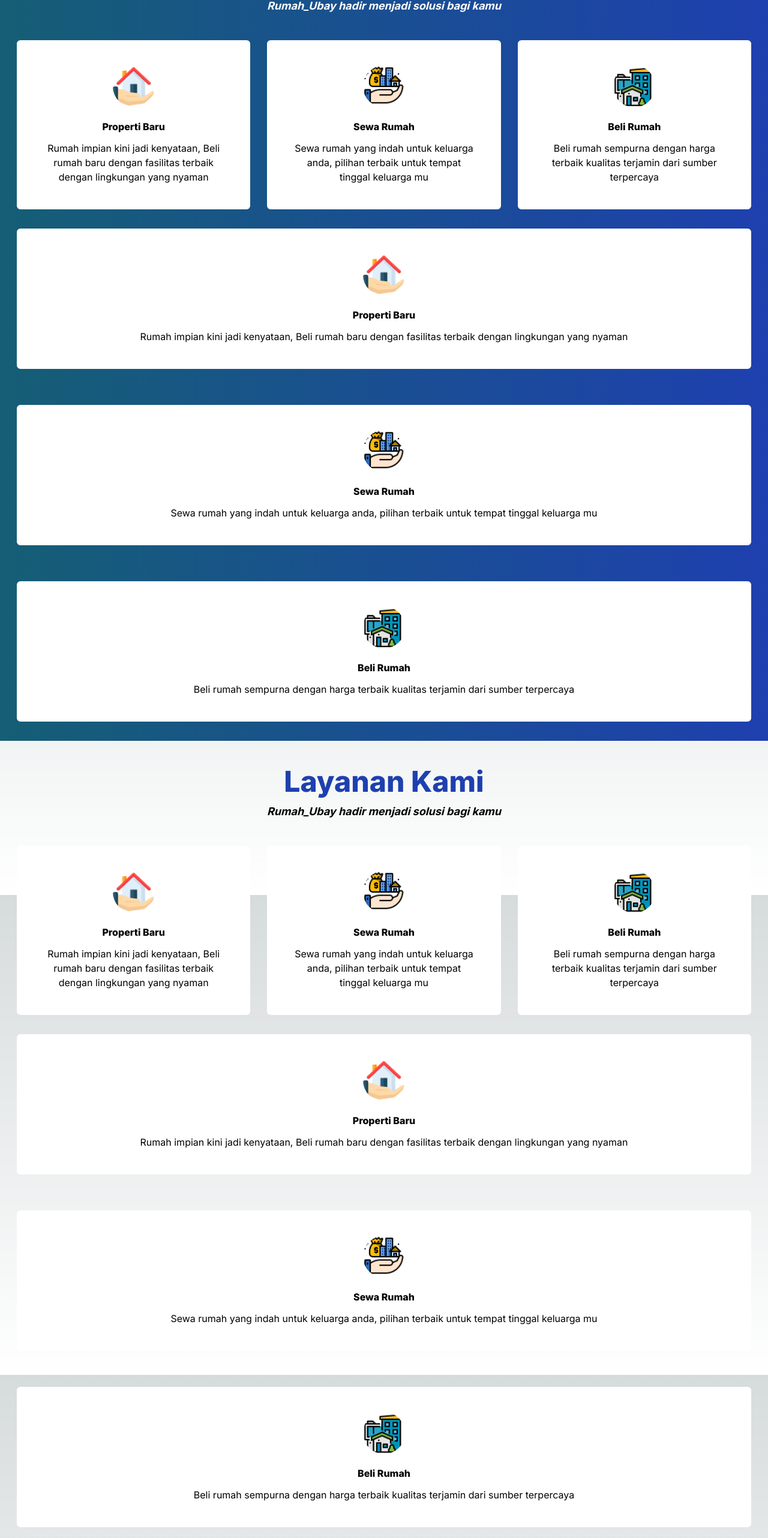
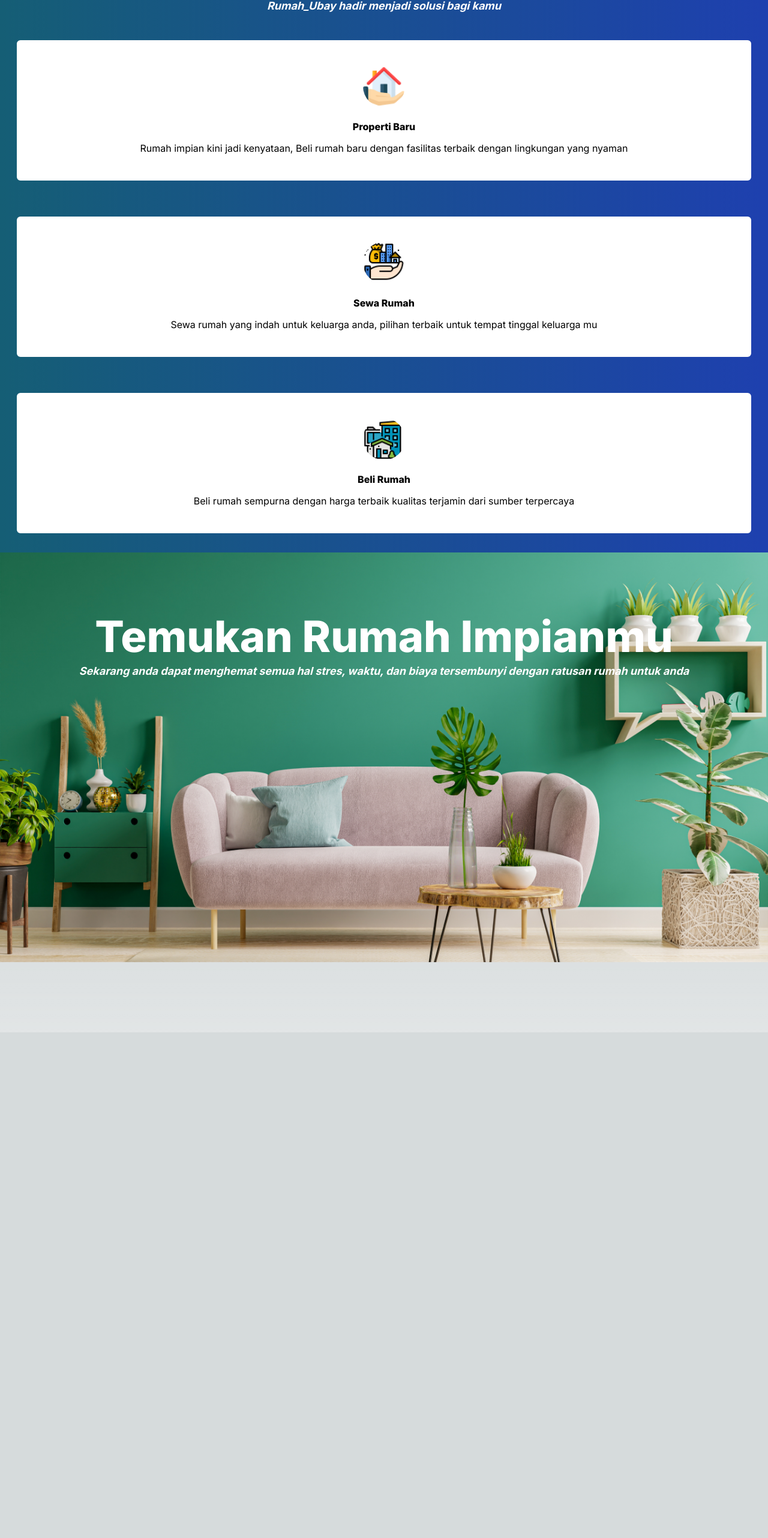
Before and after one commit to ubaybk/companyprofile, a Next.js app: page / in a window 1280 px wide. Shown: the part 1708-4272 px from the top of the page at 60% size. After the commit the page ends 3429 px from the top, so only its background shows below. Built offline with nearby package versions, Linux system fonts and the light colour scheme.

Commit message:
responsive1

```diff
--- a/src/app/heroSection/page.tsx
+++ b/src/app/heroSection/page.tsx
@@ -28,8 +28,8 @@ export default function HeroSection() {
                 <div className="container h-screen">
                     <div className="flex">
                         <div className="md:w-1/2">
-                            <h1 className="text-4xl sm:mt-32 md:mt-30 lg:mb-10 lg:text-6xl sm:text-sm text-white font-extrabold mt-24 mb-5">Membantu Temukan Rumah Impian .</h1>
-                            <h1 className="text-white md:w-3 sm:w-44 lg:w-[500px]"><span className="font-bold text-white w-1">RumahKu</span> hadir untuk temukan rumah terbaik untukmu, untuk di jual ataupun di sewa dengan sumber terpercaya</h1>
+                            <h1 className="text-4xl sm:mt-32 sm:text-4xl md:mt-30 md:text-4xl lg:mb-10 lg:text-6xl sm:text-sm text-white font-extrabold mt-[150px] mb-5">Membantu Temukan Rumah Impian .</h1>
+                            <h1 className="text-white md:w-30 sm:w-[490px] lg:w-[500px]"><span className="font-bold text-white w-1">RumahKu</span> hadir untuk temukan rumah terbaik untukmu, untuk di jual ataupun di sewa dengan sumber terpercaya</h1>
                             <div className="flex mt-4">
                                 <button type="button" className="font-bold border-white text-white bg-gradient-to-r from-blue-500 via-blue-600 to-blue-700 hover:bg-gradient-to-br focus:ring-4 focus:outline-none focus:ring-blue-300 dark:focus:ring-blue-800 font-medium rounded-lg text-sm px-5 py-2.5 text-center me-2 mb-2">Temukan Rumah</button>
                                 <a href="#">
@@ -69,7 +69,7 @@ export default function HeroSection() {
                         </div>
                     </div>
 
-                    <div className="row mx-7">
+                    {/* <div className="row mx-7">
                         <div className="grid grid-cols-3 gap-7 text-center">
                             <div className="flex justify-center items-center gap-5 flex-col hover:bg-blue-500 w-[100%]  p-[40px] rounded-md bg-white border-white border-2 mb-8  ">
                                 <img src="/img/Icon-propertybaru.png" alt="iconPorperty" className="rounded-[50%] w-[70px] h-[70px] bg-white" />
@@ -97,7 +97,7 @@ export default function HeroSection() {
                                 </div>
                             </div>
                         </div>
-                    </div>
+                    </div> */}
 
                     <div className="row mx-7">
                         <div className="grid grid-row-3 gap-7 text-center">
@@ -132,7 +132,7 @@ export default function HeroSection() {
                 </div>
 
             </Element>
-            <section>
+            {/* <section>
                 <div className="container">
                     <div className="row-auto">
                         <div className="grid-cols-12 text-center p-11 mx-0">
@@ -202,17 +202,17 @@ export default function HeroSection() {
 
                     </div>
                 </div>
-            </section>
+            </section> */}
 
             {/* Search */}
             <section className="h-screen relative">
                 <img src="/img/Img-search.png" alt="imgSearch" className="" />
                 <div className="row-auto  absolute inset-0 flex justify-center  top-0">
                     <div className="grid-cols-12 md:mt-[150px] sm:mt-[100px] text-center ">
-                        <h2 className="text-center font-extrabold mb-3  lg:text-7xl text-white">
+                        <h2 className="text-center font-extrabold mb-3 text-2xl mt-9 sm:-mt-[46px] lg:text-7xl text-white">
                             Temukan Rumah Impianmu
                         </h2>
-                        <p className="font-bold sm:text-[12px] md:text-[18px] lg:text-[18px] italic text-white">Sekarang anda dapat menghemat semua hal stres, waktu, dan biaya tersembunyi dengan ratusan rumah untuk anda </p>
+                        <p className="font-bold text-sm sm:text-[12px] md:text-[18px] lg:text-[18px] italic text-white">Sekarang anda dapat menghemat semua hal stres, waktu, dan biaya tersembunyi dengan ratusan rumah untuk anda </p>
 
                         <div className="grid-cols-10 mx-auto mt-8">
 
```
